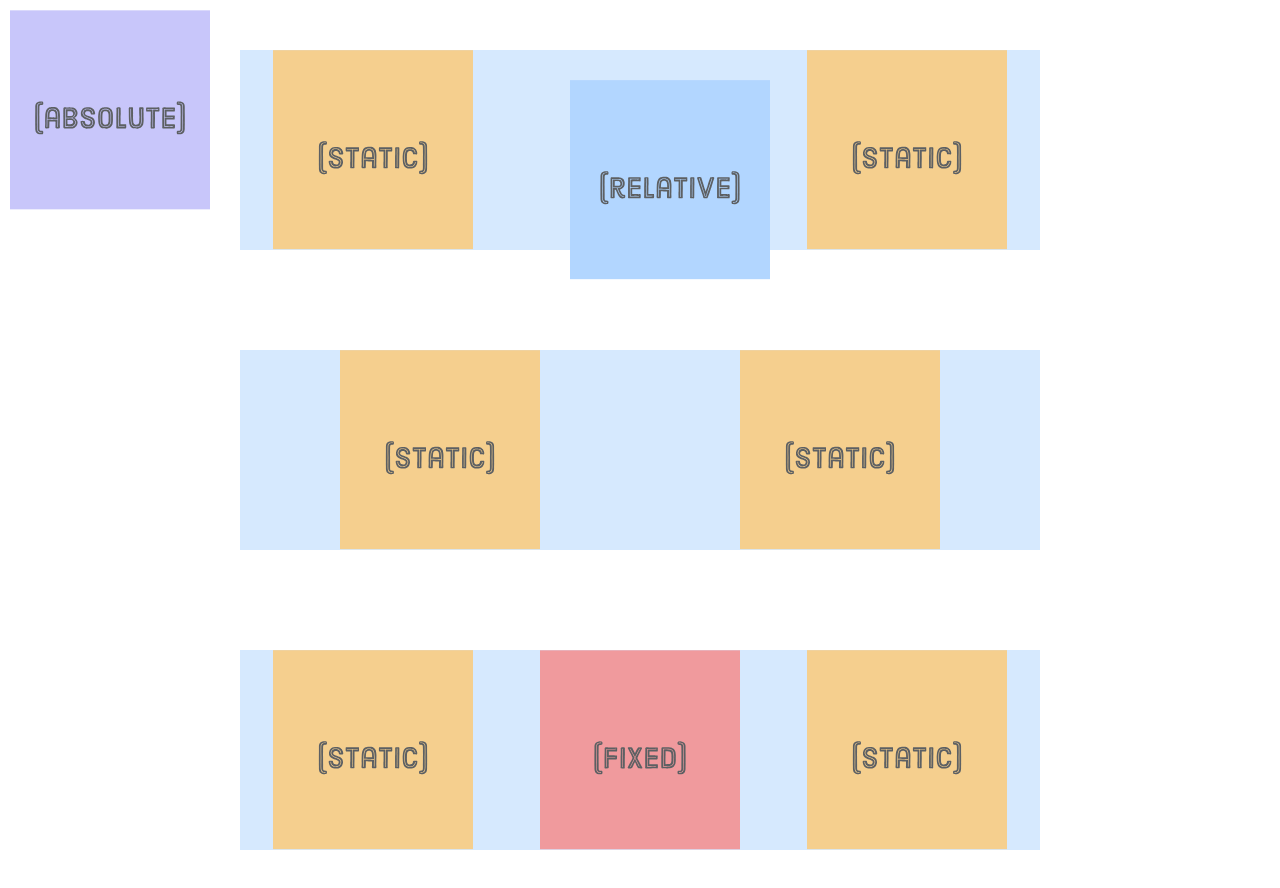
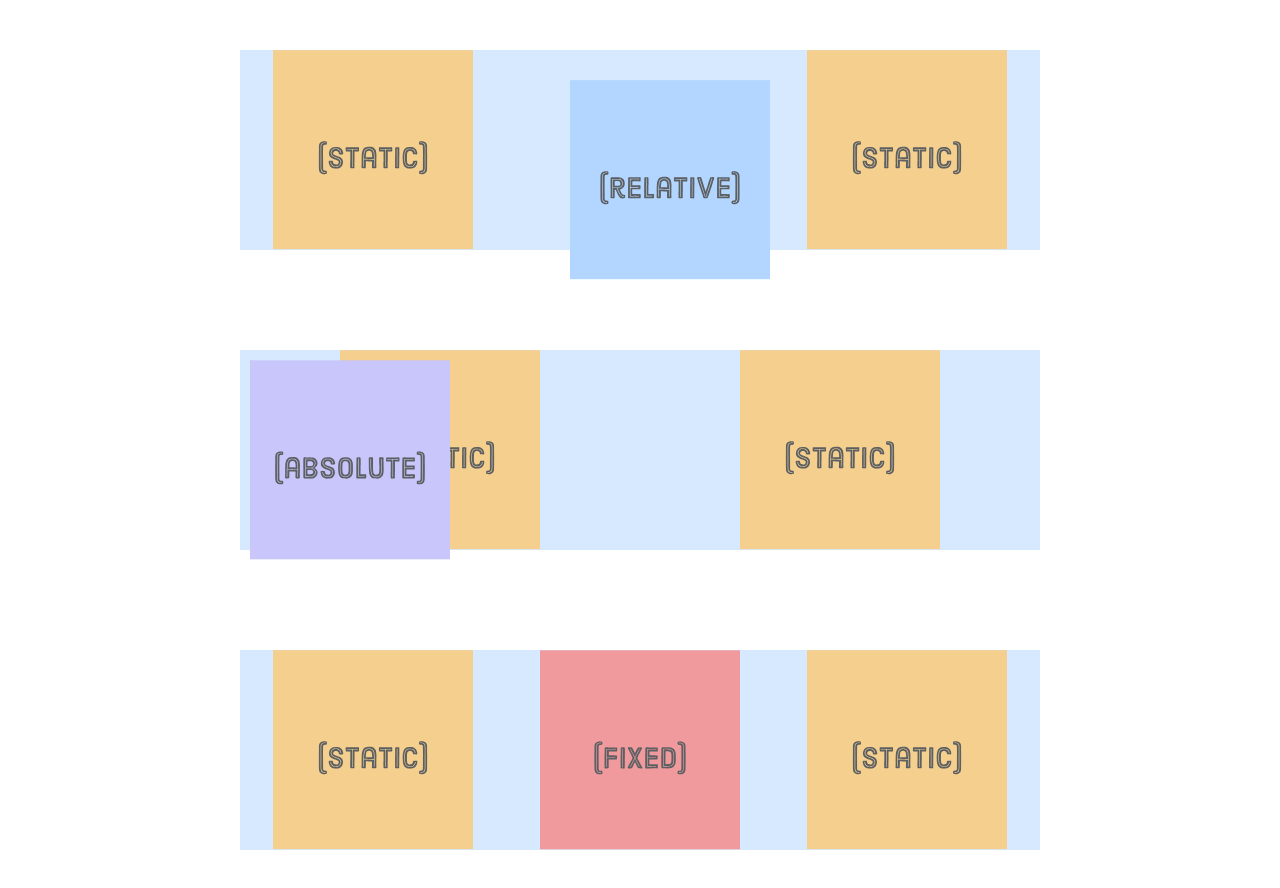
Before and after one commit to brenda-john/css-homework-1, a plain HTML site: page index.html in a window 1280 px wide. Drawn offline with Linux system fonts and the light colour scheme.

Commit message:
relatively absolute

```diff
--- a/css/main.css
+++ b/css/main.css
@@ -37,3 +37,7 @@
     top: 10px;
     left: 10px;
   }
+
+  .absolute {
+    position: relative;
+  }
```
